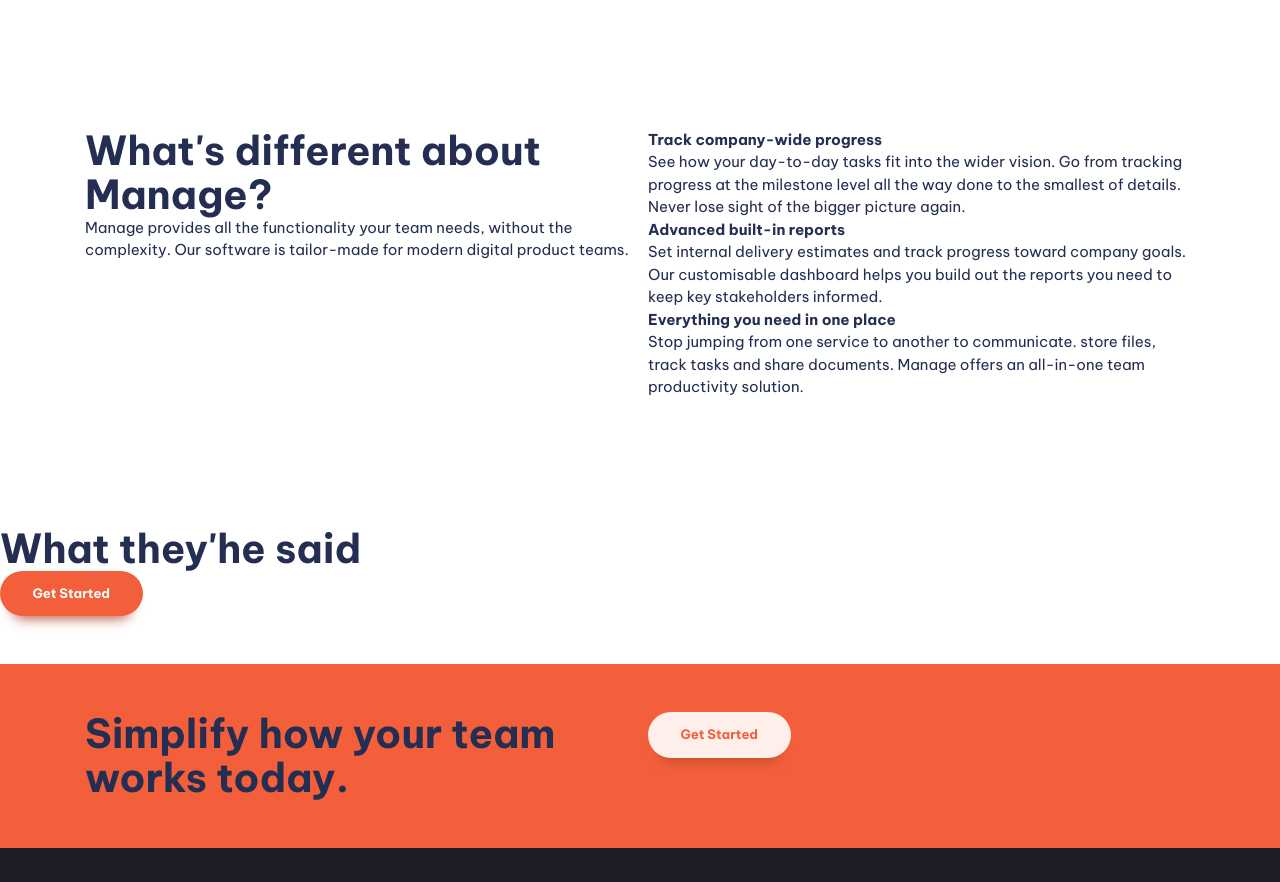
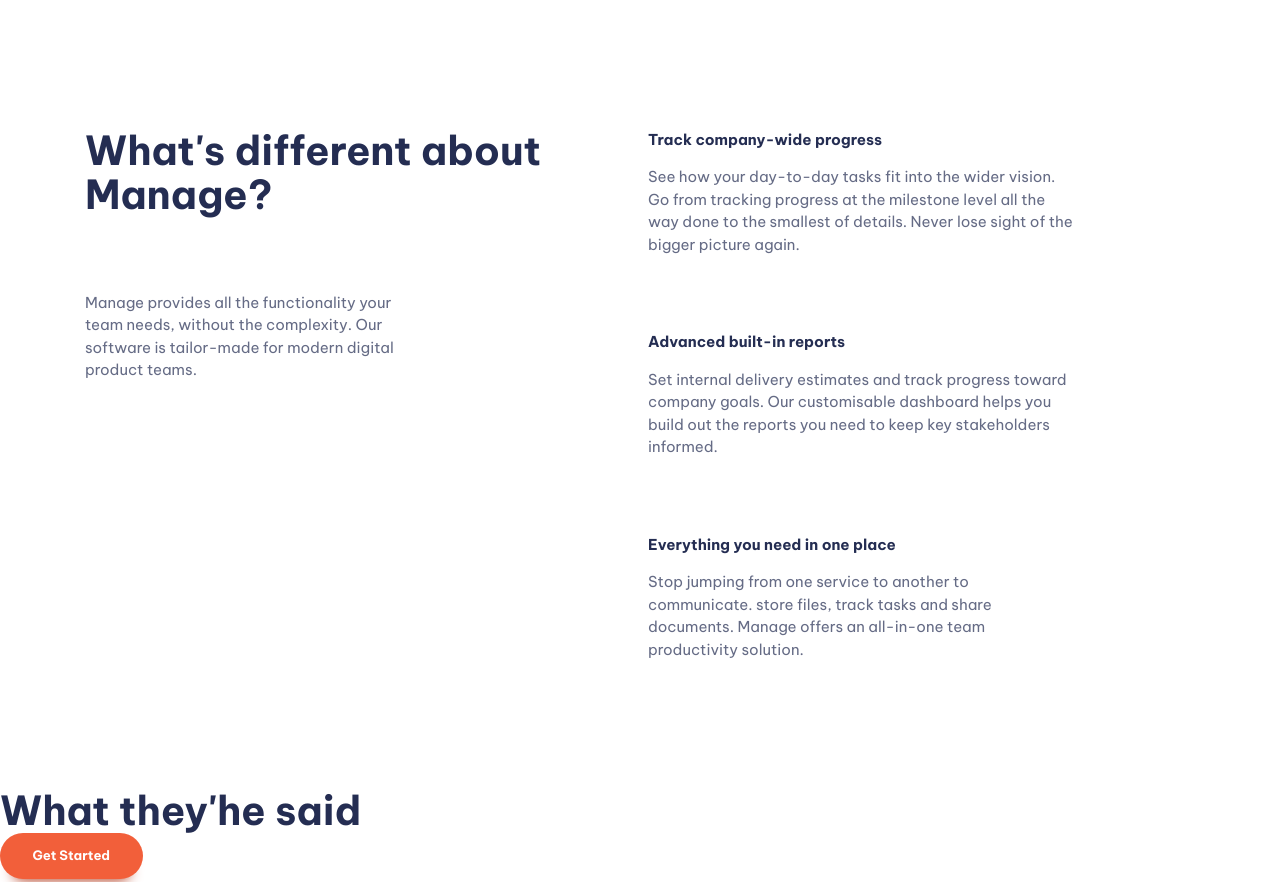
Before and after one commit to Nimesh-WeyBee/Web_Design--Par_one, a website built with Vite: page index.html in a window 1280 px wide. Shown: the part 700-1582 px from the top of the page. Built offline with nearby package versions, Linux system fonts and the light colour scheme.

Commit message:
completed the paragraph

```diff
--- a/index.html
+++ b/index.html
@@ -18,7 +18,11 @@
       <div class="container">
         <div class="nav-wrapper">
           <a href="#"><img src="images/logo.svg" alt="Manage" /></a>
-          <button aria-controls="primary-navagation" aria-expanded="false" class="mobile-nav-toggle">
+          <button
+            aria-controls="primary-navagation"
+            aria-expanded="false"
+            class="mobile-nav-toggle"
+          >
             <img
               class="icon-hamburger"
               aria-hidden="true"
@@ -36,10 +40,7 @@
             <span class="visually-hidden">Menu</span>
           </button>
           <nav class="primary-navagation" id="primary-navagation">
-            <ul
-              role="list"
-              class="nav-list"
-              aria-label="primary">
+            <ul role="list" class="nav-list" aria-label="primary">
               <li><a href="#">Pricing</a></li>
               <li><a href="#">Product</a></li>
               <li><a href="#">About Us</a></li>
@@ -47,7 +48,9 @@
               <li><a href="#">Community</a></li>
             </ul>
           </nav>
-          <button class="button | display-sm-none display-md-inline-flex" >Get Started</button>
+          <button class="button | display-sm-none display-md-inline-flex">
+            Get Started
+          </button>
         </div>
       </div>
     </header>
@@ -56,7 +59,7 @@
       <section class="padding-block-900">
         <div class="container">
           <div class="even-columns">
-            <div>
+            <div class="flow">
               <h1 class="fs-primary-heading fw-bold">
                 Bring everyone together to build better products.
               </h1>
@@ -75,7 +78,7 @@
       <section class="padding-block-900">
         <div class="container">
           <div class="even-columns">
-            <div>
+            <div class="flow">
               <h2 class="fs-secondary-heading fw-bold">
                 What's different about Manage?
               </h2>
@@ -86,33 +89,40 @@
               </p>
             </div>
             <div>
-              <ul class="numbred-items" role="list">
+              <ul class="numbred-items | flow" role="list">
                 <li>
+                  <div class="flow" style="--flow-spacer: 1em">
                     <h3 class="fs-600 fw-bold">Track company-wide progress</h3>
-                  <p>
-                    See how your day-to-day tasks fit into the wider vision. Go
-                    from tracking progress at the milestone level all the way
-                    done to the smallest of details. Never lose sight of the
-                    bigger picture again.
+                    <p data-width="wide">
+                      See how your day-to-day tasks fit into the wider vision.
+                      Go from tracking progress at the milestone level all the
+                      way done to the smallest of details. Never lose sight of
+                      the bigger picture again.
                     </p>
+                  </div>
                 </li>
                 <li>
+                  <div class="flow" style="--flow-spacer: 1em">
                     <h3 class="fs-600 fw-bold">Advanced built-in reports</h3>
-                  <p>
+                    <p data-width="wide">
                       Set internal delivery estimates and track progress toward
                       company goals. Our customisable dashboard helps you build
-                    out the reports you need to keep key stakeholders informed.
+                      out the reports you need to keep key stakeholders
+                      informed.
                     </p>
+                  </div>
                 </li>
                 <li>
+                  <div class="flow" style="--flow-spacer: 1em">
                     <h3 class="fs-600 fw-bold">
                       Everything you need in one place
                     </h3>
-                  <p>
+                    <p data-width="wide">
                       Stop jumping from one service to another to communicate.
-                    store files, track tasks and share documents. Manage offers
-                    an all-in-one team productivity solution.
+                      store files, track tasks and share documents. Manage
+                      offers an all-in-one team productivity solution.
                     </p>
+                  </div>
                 </li>
               </ul>
             </div>
@@ -160,7 +170,7 @@
           </div>
           <div>
             <nav class="footer-nav">
-              <ul role="list" aria-label="Footer">
+              <ul role="list" aria-label="Footer" class="flow" style="--flow-spacer: 1em">
                 <li><a href="">Home</a></li>
                 <li><a href="">Pricing</a></li>
                 <li><a href="">Products</a></li>
--- a/style.css
+++ b/style.css
@@ -117,32 +117,21 @@ svg {
   }
 }
 
-.container {
-  --max-width: 1110px;
-  --padding: 1rem;
-
-  width: min(var(--max-width), 100% - (var(--padding) * 2));
-  margin-inline: auto;
-}
-
-.even-columns {
-  display: grid;
-  gap: 1rem;
-}
-
-@media (min-width: 50em) {
-  .even-columns {
-    grid-auto-flow: column;
-    grid-auto-columns: 1fr;
-  }
-}
-
 /* General styling */
 
 body {
   font-size: var(--fs-body);
   font-family: var(--ff-body);
   color: var(--clr-primary-400);
+}
+
+p:not([class]) {
+  opacity: 0.7;
+  max-width: 32ch;
+}
+
+p[data-width="wide"] {
+  max-width: 42ch;
 }
 
 /* Button */
@@ -178,45 +167,44 @@ body {
   color: var(--clr-accent-300);
 }
 
-
 /* Navagation */
 
-.primary-header{
+.primary-header {
   padding-top: var(--size-700);
 }
 
-.nav-wrapper{
+.nav-wrapper {
   display: flex;
   align-items: center;
   justify-content: space-between;
 }
 
-.mobile-nav-toggle{
+.mobile-nav-toggle {
   display: none;
 }
 
-.nav-list{
+.nav-list {
   font-size: var(--fs-nav);
 }
 
-.nav-list{
+.nav-list {
   display: flex;
-  gap: clamp(var(--size-400),5vw,var(--size-700)) ;
+  gap: clamp(var(--size-400), 5vw, var(--size-700));
   font-weight: var(--fw-semi-bold);
 }
 
-.nav-list a{
+.nav-list a {
   text-decoration: none;
   color: var(--clr-primary-400);
 }
 
 .nav-list a:hover,
-.nav-list a:focus{
+.nav-list a:focus {
   color: var(--clr-accent-400);
 }
 
-@media (max-width:50em) {
-  .primary-navagation{
+@media (max-width: 50em) {
+  .primary-navagation {
     display: none;
 
     position: absolute;
@@ -224,48 +212,44 @@ body {
     inset: 7rem var(--size-400) auto;
     background: var(--clr-neutral-100);
     border-radius: var(--size-100);
-    max-width: 25rem ;
-    margin-left:auto ;
+    max-width: 25rem;
+    margin-left: auto;
 
-    box-shadow: 0 0 .75em rgb(0,0,0,0.05);
+    box-shadow: 0 0 0.75em rgb(0, 0, 0, 0.05);
   }
 
-  .primary-header[data-overlay]::before{
+  .primary-header[data-overlay]::before {
     content: "";
     position: fixed;
     inset: 0;
-    background-image: linear-gradient(rgb(0 0 0 / 0) , rgb(0 0 0 /0.8));
-
+    background-image: linear-gradient(rgb(0 0 0 / 0), rgb(0 0 0 /0.8));
   }
 
-  .nav-list{
+  .nav-list {
     display: grid;
-    gap:var(--size-600);
+    gap: var(--size-600);
     text-align: center;
     font-weight: var(--fw-bold);
-
   }
 
-  .primary-navagation[data-visible]{
+  .primary-navagation[data-visible] {
     display: block;
   }
 
   /* Fixed the navagation that totural breaks  */
-  .mobile-nav-toggle{
+  .mobile-nav-toggle {
     display: block;
     position: absolute;
     right: var(--size-400);
     cursor: pointer;
     background: transparent;
     border: 0;
-    padding: .5em;
+    padding: 0.5em;
   }
-  .mobile-nav-toggle .icon-close{
+  .mobile-nav-toggle .icon-close {
     display: none;
   }
 }
-
-
 
 /* Utility classes */
 .visually-hidden {
@@ -279,6 +263,35 @@ body {
   white-space: nowrap;
   border: 0;
 }
+
+.container {
+  --max-width: 1110px;
+  --padding: 1rem;
+
+  width: min(var(--max-width), 100% - (var(--padding) * 2));
+  margin-inline: auto;
+}
+
+.flow * + * {
+  margin-top: var(--flow-spacer, 3em);
+}
+
+div {
+  --flow-spacer: 5em;
+}
+
+.even-columns {
+  display: grid;
+  gap: 1rem;
+}
+
+@media (min-width: 50em) {
+  .even-columns {
+    grid-auto-flow: column;
+    grid-auto-columns: 1fr;
+  }
+}
+
 .text-primart-400 {
   color: var(--clr-primary-400);
 }
@@ -348,12 +361,12 @@ body {
   padding-block: var(--size-900);
 }
 
-.display-sm-none{
+.display-sm-none {
   display: none;
 }
 
 @media (min-width: 50em) {
-  .display-md-inline-flex{
+  .display-md-inline-flex {
     display: inline-flex;
   }
 }
```
Lines whose indentation alone changed are shown as unchanged.
